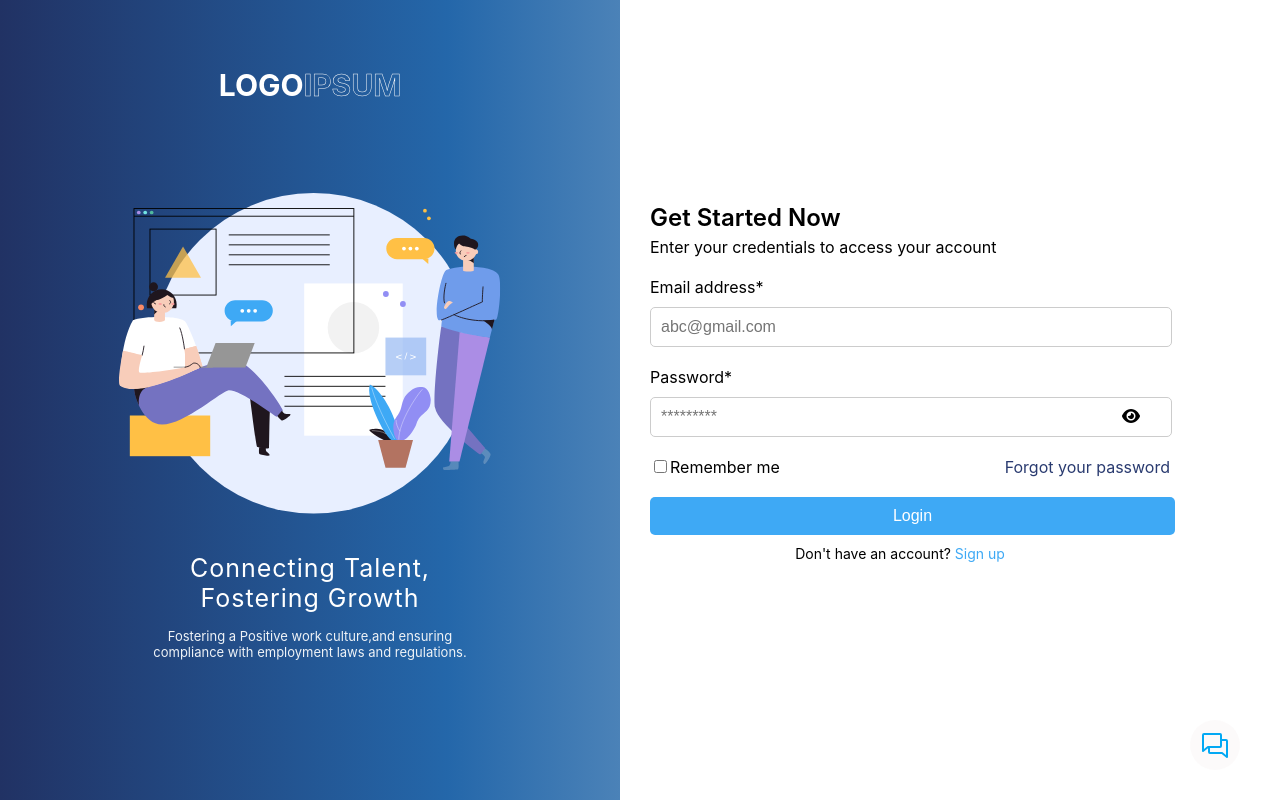
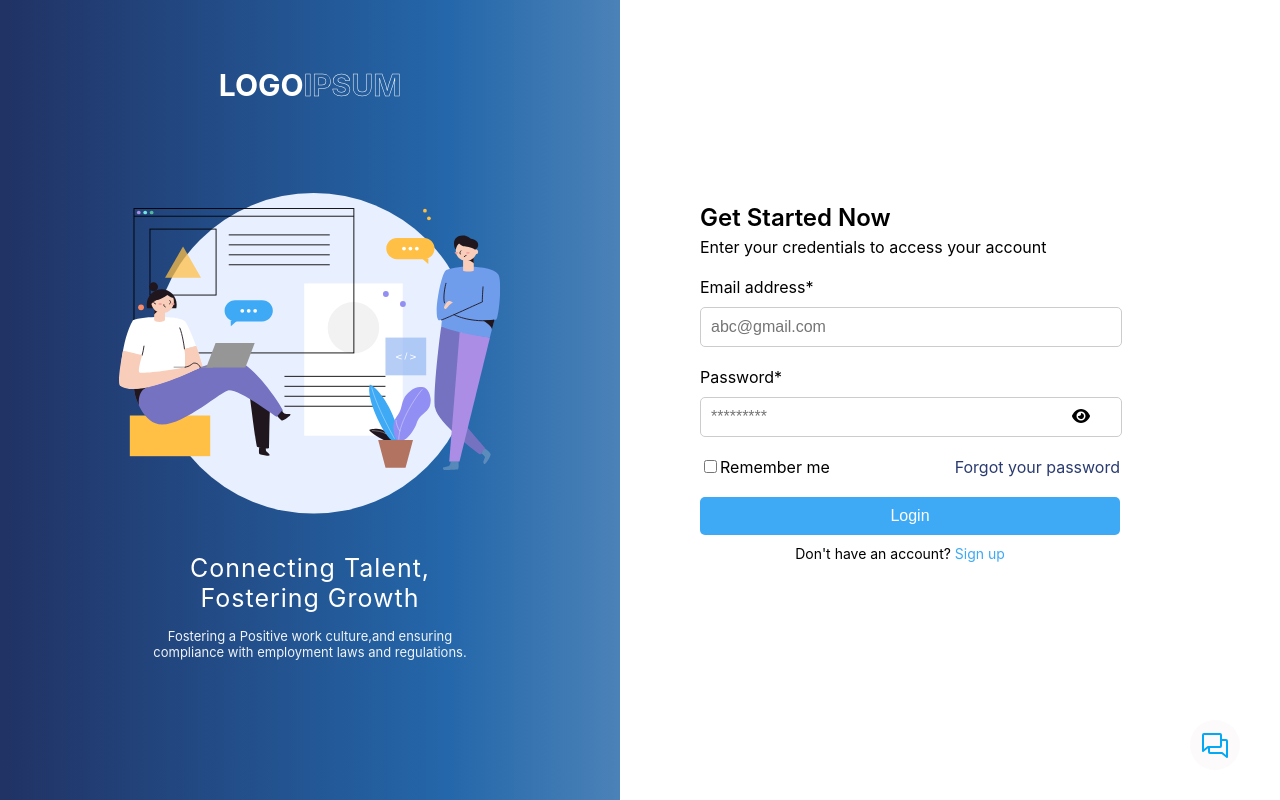
Before and after one commit to AdeelShispare/Shispare-Project, a React (Create React App) app: page / in a window 1280 px wide. Built offline with nearby package versions, Linux system fonts and the light colour scheme.

Commit message:
style change

```diff
--- a/src/components/Login.css
+++ b/src/components/Login.css
@@ -57,7 +57,7 @@ background: linear-gradient(90deg, #213264 0%, #2467AA 35%, rgb(225, 234, 236) 1
   }
 
   .login-form {
-    width: 500px;
+    width: 400px;
     text-align: center;
     margin-left: -100px;
   }
@@ -105,7 +105,7 @@ background: linear-gradient(90deg, #213264 0%, #2467AA 35%, rgb(225, 234, 236) 1
     justify-content: space-between;
     align-items: center;
     margin-bottom: 20px;
-    width: 520px;
+    width: 420px;
   }
 .abc{
     display: flex;
```
